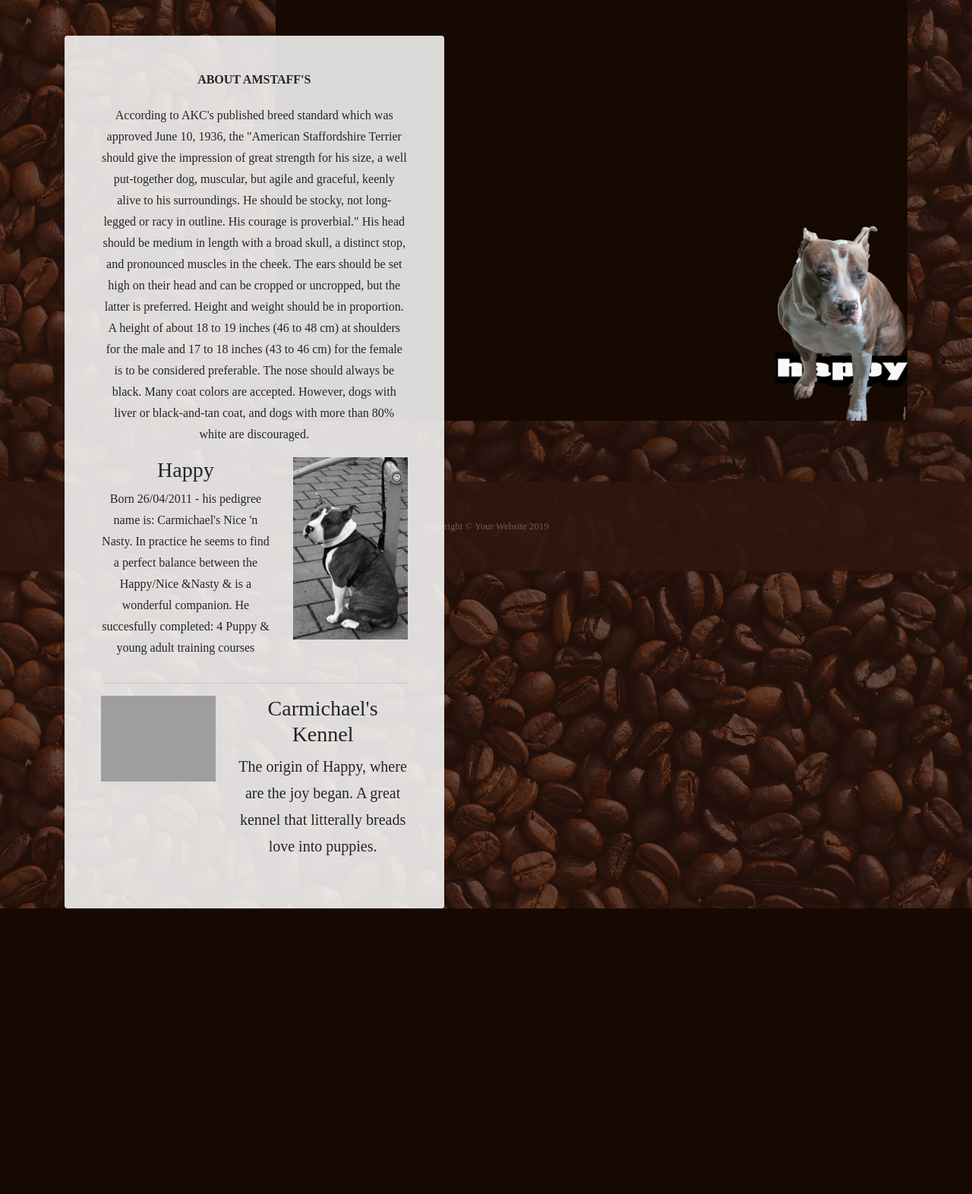
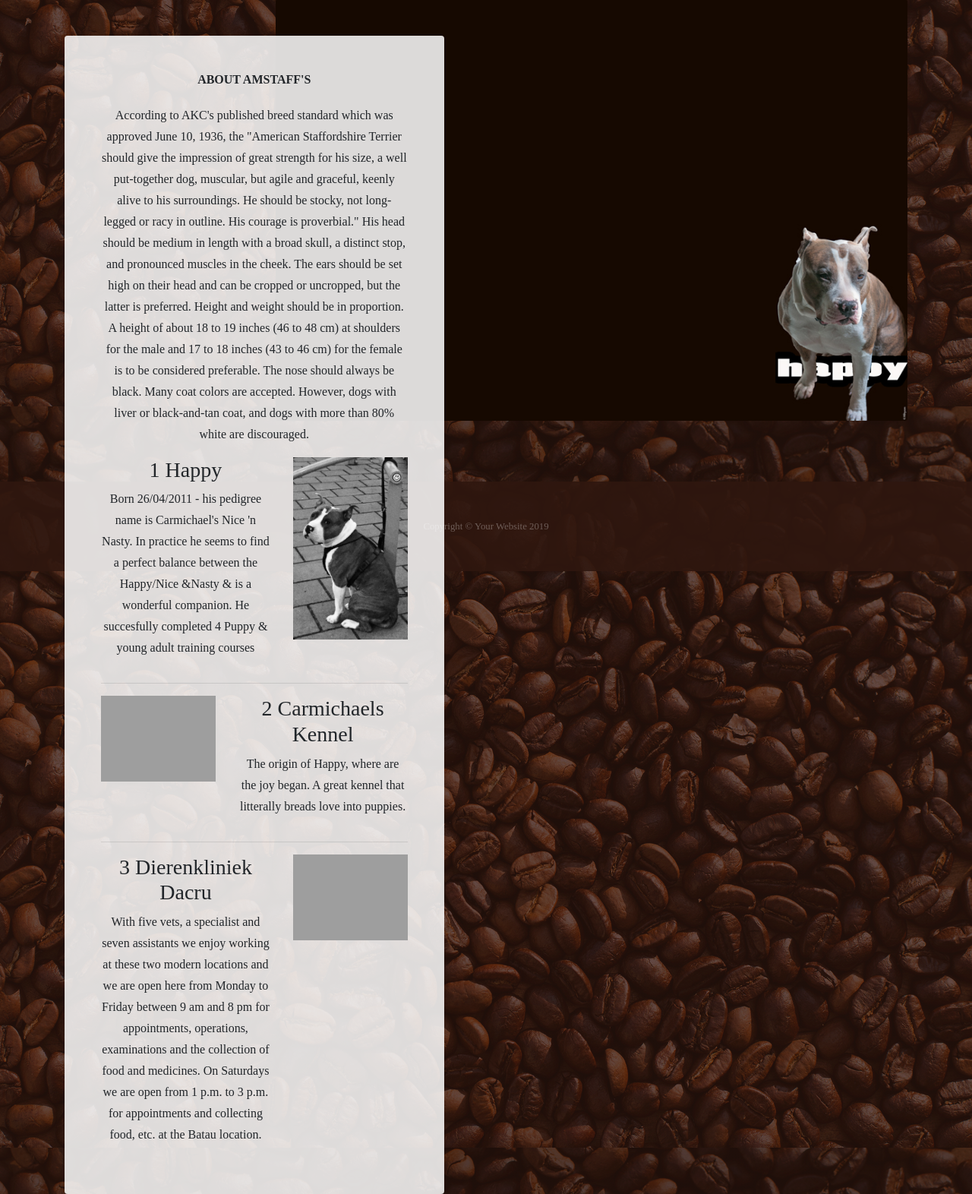
Before and after one commit to Rhyl1/Flask, a Flask app: page /about in a window 1280 px wide. Shown: the part 441-2013 px from the top of the page at 76% size. Before the commit the page ends 1637 px from the top, so only its background shows below. Run offline with Flask 2, Linux system fonts and the light colour scheme; some libraries are stand-ins or nearby versions; grey boxes are pictures that could not be loaded.

Commit message:
added course content

```diff
--- /dev/null
+++ b/data/verzorgers.json
@@ -0,0 +1,18 @@
+[
+    {
+        "naam" : "Happy",
+        "omschrijving": "Born 26/04/2011 - his pedigree name is Carmichael's Nice 'n Nasty. In practice he seems to find a perfect balance between the Happy/Nice &Nasty & is a wonderful companion. He succesfully completed 4 Puppy & young adult training courses",
+        "imgage_source": "static/img/smiley_pose.jpg"
+    },
+    {
+        "naam" : "Carmichaels Kennel",
+        "omschrijving": "The origin of Happy, where are the joy began. A great kennel that litterally breads love into puppies.",
+        "imgage_source": "http://www.carmichaels.nl/img/bg/start.png"
+    },
+    {
+        "naam" : "Dierenkliniek Dacru",
+        "omschrijving": "With five vets, a specialist and seven assistants we enjoy working at these two modern locations and we are open here from Monday to Friday between 9 am and 8 pm for appointments, operations, examinations and the collection of food and medicines. On Saturdays we are open from 1 p.m. to 3 p.m. for appointments and collecting food, etc. at the Batau location.",
+        "imgage_source": "https://WEU-AZ-WEB-NL-CDNEP.azureedge.net/mediacontainer/medialibraries/dierenartsdacru/images/hero/hero_teamsamen2.jpg?ext=.jpg"
+    }
+
+]
--- a/run.py
+++ b/run.py
@@ -1,4 +1,5 @@
 import os
+import json
 from flask import Flask, render_template
 
 app = Flask(__name__)
@@ -9,7 +10,10 @@ def hello():
     return render_template("index.html")
 @app.route('/about')
 def about():
-    return render_template("about.html", page_title="About")
+    data = []
+    with open("data/verzorgers.json", "r") as json_data:
+        data = json.load(json_data)
+    return render_template("about.html", page_title="About", verzorgers=data)
 @app.route('/contact')
 def contact():
     return render_template("contact.html", page_title="Contact")
--- a/templates/about.html
+++ b/templates/about.html
@@ -1,5 +1,6 @@
 {% extends 'base.html' %}
 {% block content %}
+
 
     <h2 class="section-heading mb-4">
         <span class="section-heading-upper">{{ page_title }} Amstaff's</span>
@@ -15,26 +16,30 @@
               The nose should always be black. Many coat colors are accepted. However, dogs with liver or black-and-tan coat, and dogs with more
                than 80% white are discouraged.
     </p>
+         {% for verzorger in verzorgers %}
 
 <div class="row featurette">
+    {% if loop.index %2 !=0 %}
+
     <div class="col-md-7">
-        <h3 lass="section-heading mb-4">Happy</h3>
-        <p>Born 26/04/2011 - his pedigree name is: Carmichael's Nice 'n Nasty.
-            In practice he seems to find a perfect balance between the Happy/Nice &Nasty & is a wonderful companion.
-            He succesfully completed: 4 Puppy & young adult training courses</p>
+        <h3 lass="section-heading mb-4">{{ loop.index }} {{ verzorger.naam }}</h3>
+        <p>{{ verzorger.omschrijving }}</p>
     </div>
     <div class="col-md-5">
-        <img class="featurette-image img-responsive" src="{{ url_for('static', filename='img/smiley_pose.jpg') }}" style="width:100%;" alt="Generic placeholder image">
+        <img class="featurette-image img-responsive" src="{{ verzorger.imgage_source }}" style="width:100%;" alt="Generic placeholder image">
     </div>
-</div>
-<hr class="featurette-divider">
-<div class="row featurette">
+    {% else %}
     <div class="col-md-5">
-        <img class="featurette-image img-responsive" src="http://www.carmichaels.nl/img/bg/start.png" style="width:100%;" alt="Generic placeholder image">
+        <img class="featurette-image img-responsive" src="{{ verzorger.imgage_source }}" style="width:100%;" alt="Generic placeholder image">
     </div>
     <div class="col-md-7">
-        <h3 lass="section-heading mb-4">Carmichael's Kennel</h3>
-        <p class="lead">The origin of Happy, where are the joy began. A great kennel that litterally breads love into puppies.</p>
+        <h3 lass="section-heading mb-4">{{ loop.index }} {{ verzorger.naam }}</h3>
+        <p>{{ verzorger.omschrijving }}</p>
     </div>
+    {% endif %}
 </div>
+{% if loop.index !=3 %}
+<hr class="featurette-divider">
+{% endif %}
+        {% endfor %}
 {% endblock %}
```
